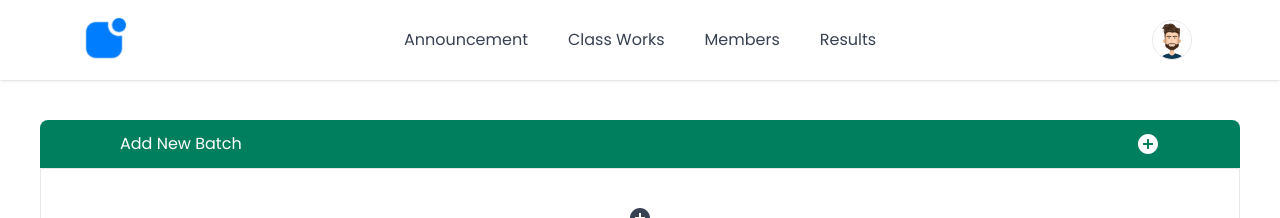
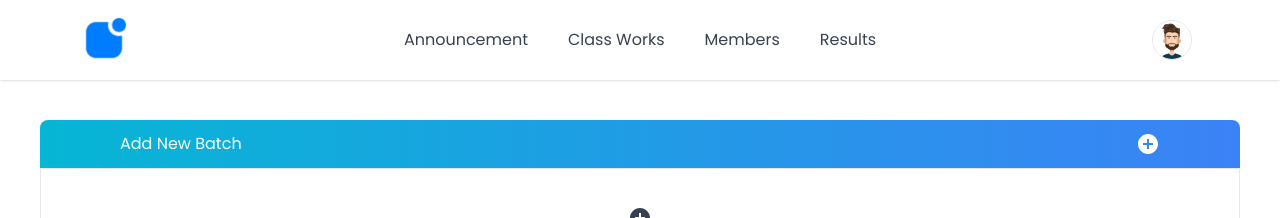
Before and after one commit to Sandun-Induranga/Learning-Management-System, a React (Vite) app in the folder frontend/: page /teacher/batch in a window 1280 px wide. Shown: the top 218 px of the page. Built offline with nearby package versions, Linux system fonts and the light colour scheme; no server answers.

Commit message:
Content Updated

```diff
--- a/frontend/src/components/Batch/Batch.tsx
+++ b/frontend/src/components/Batch/Batch.tsx
@@ -106,7 +106,7 @@ const Batch = (props: BatchDetail) => {
       <section className="flex gap-4">
         <NavLink to={"/student"}>
           <button
-            className="bg-gradient-to-r from-green-300 to-green-600  rounded-full w-6 h-6 flex justify-center items-center"
+            className="bg-gradient-to-r from-green-300 to-green-600 rounded-full w-6 h-6 flex justify-center items-center"
             onClick={setCurrentBatch}
           >
             <Visibility className="!text-sm text-white" />
--- a/frontend/src/pages/BatchPage/BatchPage.tsx
+++ b/frontend/src/pages/BatchPage/BatchPage.tsx
@@ -84,7 +84,7 @@ const BatchPage = () => {
         {!isClickedAddButton ? (
           <>
             <section
-              className="w-full h-12 rounded-t-lg bg-sky-edited-500 text-white flex justify-between items-center cursor-pointer px-20"
+              className="w-full h-12 rounded-t-lg bg-sky-edited-500 text-white flex justify-between items-center cursor-pointer px-20 bg-gradient-to-r from-cyan-500 to-blue-500"
               onClick={bindAddAndDiscartEvent}
             >
               <p>Add New Batch</p>
@@ -103,7 +103,7 @@ const BatchPage = () => {
         ) : (
           <>
             <section
-              className="w-full h-12 rounded-t-lg bg-sky-edited-500 text-white flex justify-between items-center cursor-pointer px-20"
+              className="w-full h-12 rounded-t-lg bg-sky-edited-500 text-white flex justify-between items-center cursor-pointer px-20 bg-gradient-to-r from-cyan-500 to-blue-500"
               onClick={bindAddAndDiscartEvent}
             >
               <p>Discart Batch</p>
@@ -128,7 +128,7 @@ const BatchPage = () => {
                     type="submit"
                     variant="contained"
                     fullWidth
-                    className="!mt-5"
+                    className="!mt-5 !bg-gradient-to-r from-cyan-500 to-blue-500"
                   >
                     Save Batch
                   </Button>
```
